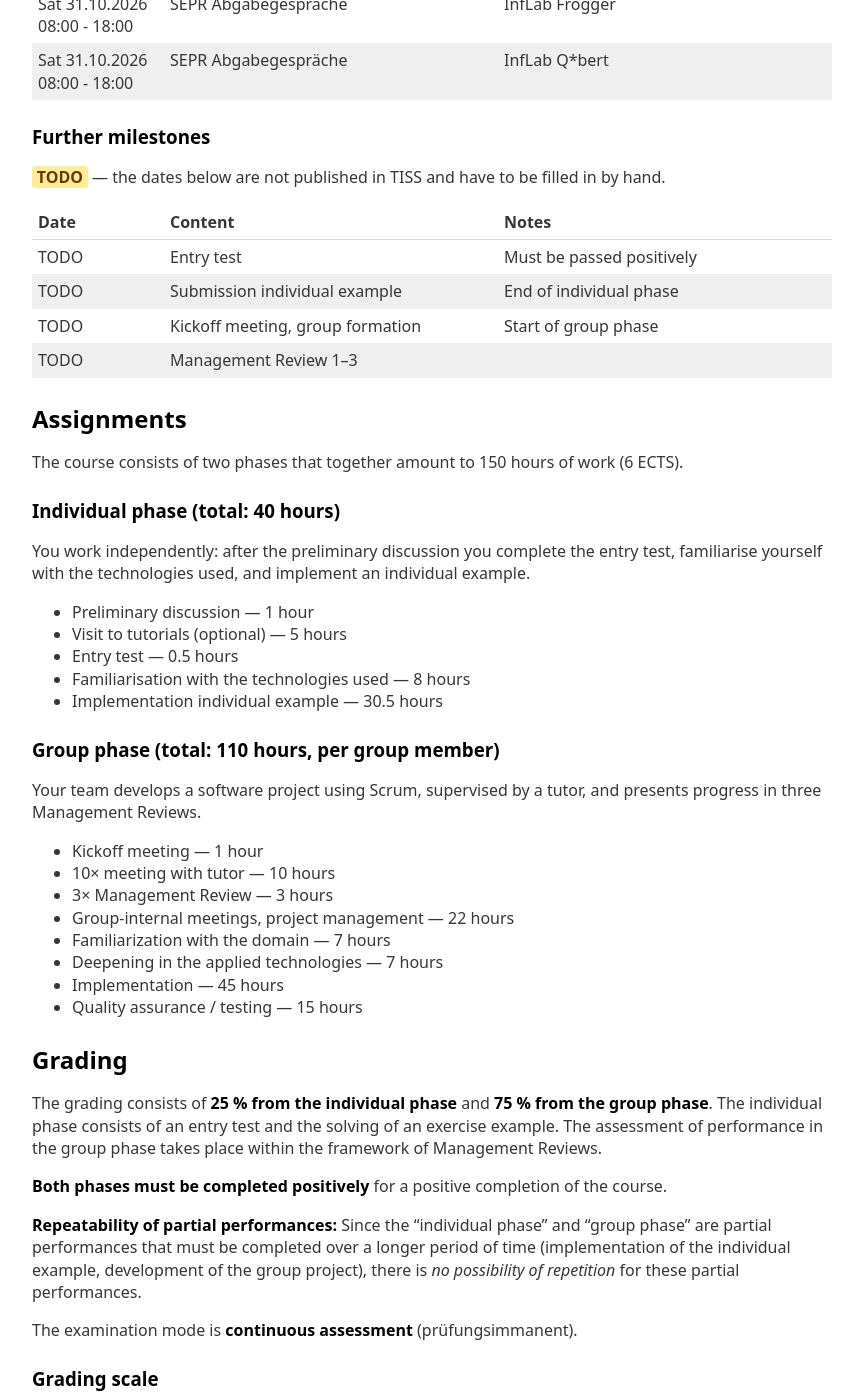
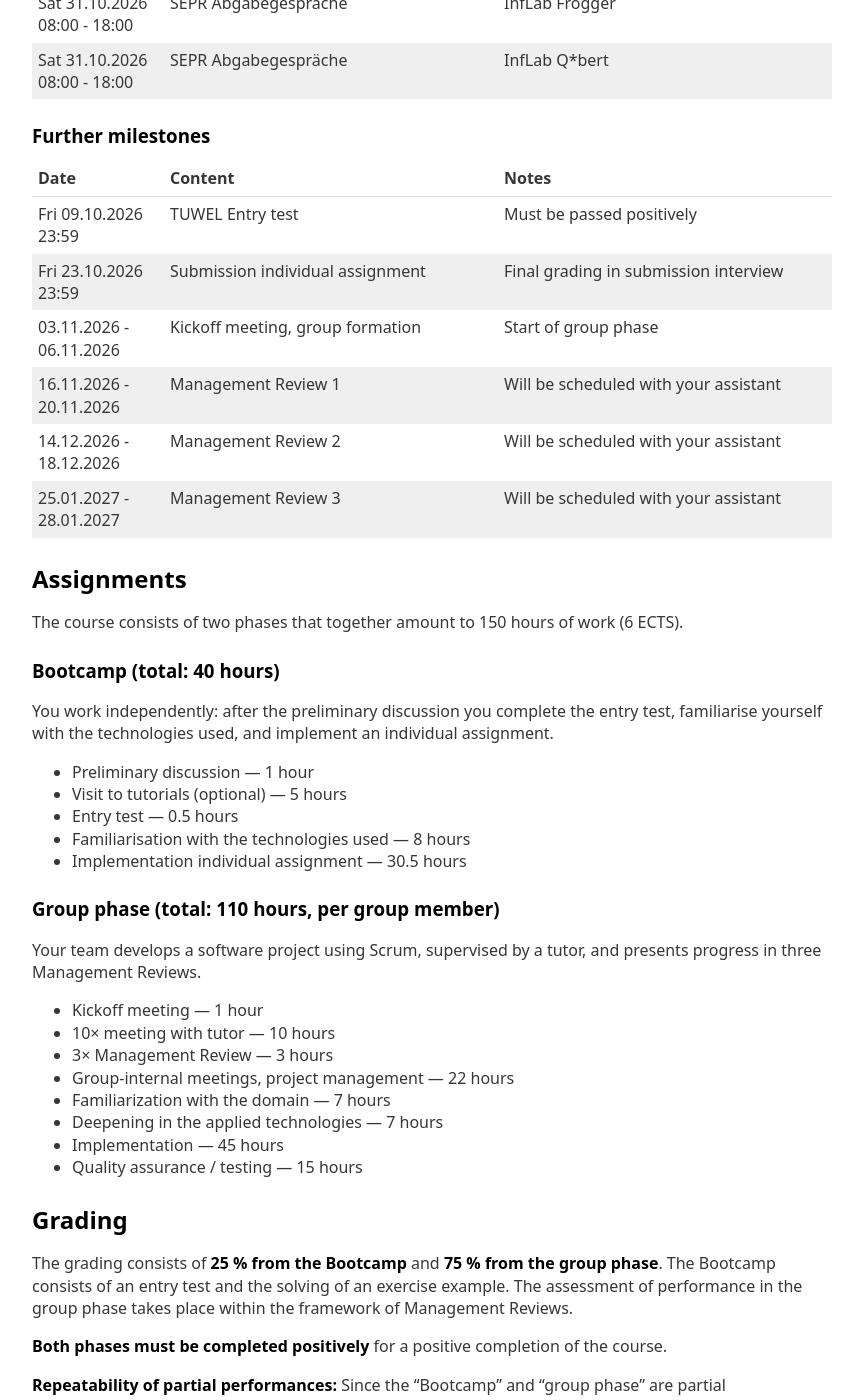
Before and after one commit to software-engineering-tuwien/software-engineering-tuwien.github.io, a Jekyll site: the page built from sep/2026W/index.html, in a window 1280 px wide and 1400 px high, scrolled down 2647 px. Shown: the whole window, without its empty margins (208-1071 px from the left). Built offline with Jekyll 4.4.1, drawn with Linux system fonts in a browser that asks for light colours; some of the changed text lies outside the part shown.

Commit message:
updated dates

```diff
--- a/sep/2026W/index.html
+++ b/sep/2026W/index.html
@@ -7,7 +7,7 @@ title: Software Engineering Projekt WS2026 -- TU Wien
 heading: Software Engineering Projekt (194.148)
 tiss: https://tiss.tuwien.ac.at/course/courseDetails.xhtml?courseNr=194148&amp;semester=2026W
 tuwel: https://tuwel.tuwien.ac.at/course/view.php?id=82789
-email: TODO@se.tuwien.ac.at
+email: se-pr@se.tuwien.ac.at
 ---
 {%- assign c = site.data.courses[page.course][page.semester] -%}
 {%- assign vorbesprechung = c.dates | where: "description", "Vorbesprechung" | first -%}
@@ -16,10 +16,13 @@ email: TODO@se.tuwien.ac.at
 
       <p>
         In this course you carry out a medium-sized software development project in a team, consistently
-        applying the agile development process <strong>Scrum</strong>. The course is divided into an
-        <em>individual phase</em>, in which you solve an exercise example independently, and a
-        <em>group phase</em>, in which your team develops a web application with Spring Boot and Angular
-        and presents progress in regular Management Reviews.
+        applying an agile development process. The course is divided into two phases: 1.) Bootcamp, and 2.) Group phase.
+      </p>
+      <p>
+        During the Bootcamp, you will be working on an individual assignment. In this assignment you will
+        develop a web application with <a href="https://spring.io/projects/spring-boot">Spring Boot</a> and <a href="https://vuejs.org/">Vue.js</a>.
+        In the group phase you will work in teams of 4-6 students on a software project of your choice where you will be supported by a tutor and will
+        present your progress in regular <em>Management Reviews</em>.
       </p>
 
       <dl>
@@ -62,7 +65,7 @@ email: TODO@se.tuwien.ac.at
         </dd>
 
         <dt>Course email</dt>
-        <dd><a href="mailto:{{ page.email }}">{{ page.email }}</a> <span class="todo">TODO</span></dd>
+        <dd><a href="mailto:{{ page.email }}">{{ page.email }}</a></dd>
 
         <dt>Preliminary discussion</dt>
         <dd>{{ vorbesprechung.day }} {{ vorbesprechung.date }}, {{ vorbesprechung.time }}, {{ vorbesprechung.room }}</dd>
@@ -218,15 +221,11 @@ email: TODO@se.tuwien.ac.at
             </tr>
           </tbody>
         </table>
-        <p>
-          These dates come from TISS and are read from the data file generated by
-          <code>tools/fetch_tiss.py</code> (as of {{ c.generated_at }}).
-        </p>
       </section>
 
       {%- if c.exams %}
       <section>
-        <h3>Examination slots</h3>
+        <h3>Bootcamp Examination slots</h3>
         <table>
           <thead>
             <tr>
@@ -250,10 +249,6 @@ email: TODO@se.tuwien.ac.at
 
       <section>
         <h3>Further milestones</h3>
-        <p>
-          <span class="todo">TODO</span> &mdash; the dates below are not published in TISS and have to be
-          filled in by hand.
-        </p>
         <table>
           <thead>
             <tr>
@@ -264,24 +259,34 @@ email: TODO@se.tuwien.ac.at
           </thead>
           <tbody>
             <tr>
-              <td>TODO</td>
-              <td>Entry test</td>
+              <td>Fri 09.10.2026<br>23:59</td>
+              <td>TUWEL Entry test</td>
               <td>Must be passed positively</td>
             </tr>
             <tr>
-              <td>TODO</td>
-              <td>Submission individual example</td>
-              <td>End of individual phase</td>
+              <td>Fri 23.10.2026<br>23:59</td>
+              <td>Submission individual assignment</td>
+              <td>Final grading in submission interview</td>
             </tr>
             <tr>
-              <td>TODO</td>
+              <td>03.11.2026 - 06.11.2026</td>
               <td>Kickoff meeting, group formation</td>
               <td>Start of group phase</td>
             </tr>
             <tr>
-              <td>TODO</td>
-              <td>Management Review 1&ndash;3</td>
-              <td></td>
+              <td>16.11.2026 - 20.11.2026</td>
+              <td>Management Review 1</td>
+              <td>Will be scheduled with your assistant</td>
+            </tr>
+            <tr>
+              <td>14.12.2026 - 18.12.2026</td>
+              <td>Management Review 2</td>
+              <td>Will be scheduled with your assistant</td>
+            </tr>
+            <tr>
+              <td>25.01.2027 - 28.01.2027</td>
+              <td>Management Review 3</td>
+              <td>Will be scheduled with your assistant</td>
             </tr>
           </tbody>
         </table>
@@ -295,17 +300,17 @@ email: TODO@se.tuwien.ac.at
         The course consists of two phases that together amount to 150 hours of work (6 ECTS).
       </p>
 
-      <h3>Individual phase (total: 40 hours)</h3>
+      <h3>Bootcamp (total: 40 hours)</h3>
       <p>
         You work independently: after the preliminary discussion you complete the entry test,
-        familiarise yourself with the technologies used, and implement an individual example.
+        familiarise yourself with the technologies used, and implement an individual assignment.
       </p>
       <ul>
         <li>Preliminary discussion &mdash; 1 hour</li>
         <li>Visit to tutorials (optional) &mdash; 5 hours</li>
         <li>Entry test &mdash; 0.5 hours</li>
         <li>Familiarisation with the technologies used &mdash; 8 hours</li>
-        <li>Implementation individual example &mdash; 30.5 hours</li>
+        <li>Implementation individual assignment &mdash; 30.5 hours</li>
       </ul>
 
       <h3>Group phase (total: 110 hours, per group member)</h3>
@@ -329,8 +334,8 @@ email: TODO@se.tuwien.ac.at
       <h2>Grading</h2>
 
       <p>
-        The grading consists of <strong>25&nbsp;% from the individual phase</strong> and
-        <strong>75&nbsp;% from the group phase</strong>. The individual phase consists of an entry test
+        The grading consists of <strong>25&nbsp;% from the Bootcamp</strong> and
+        <strong>75&nbsp;% from the group phase</strong>. The Bootcamp consists of an entry test
         and the solving of an exercise example. The assessment of performance in the group phase takes
         place within the framework of Management Reviews.
       </p>
@@ -340,9 +345,9 @@ email: TODO@se.tuwien.ac.at
       </p>
 
       <p>
-        <strong>Repeatability of partial performances:</strong> Since the &ldquo;individual phase&rdquo;
+        <strong>Repeatability of partial performances:</strong> Since the &ldquo;Bootcamp&rdquo;
         and &ldquo;group phase&rdquo; are partial performances that must be completed over a longer period
-        of time (implementation of the individual example, development of the group project), there is
+        of time (implementation of the individual assignment, development of the group project), there is
         <em>no possibility of repetition</em> for these partial performances.
       </p>
 
```
Also changed, not shown: other parts of sep/2026W/index.html (+1 -1 lines), ase/2026W/index.html (+43 -11 lines).
